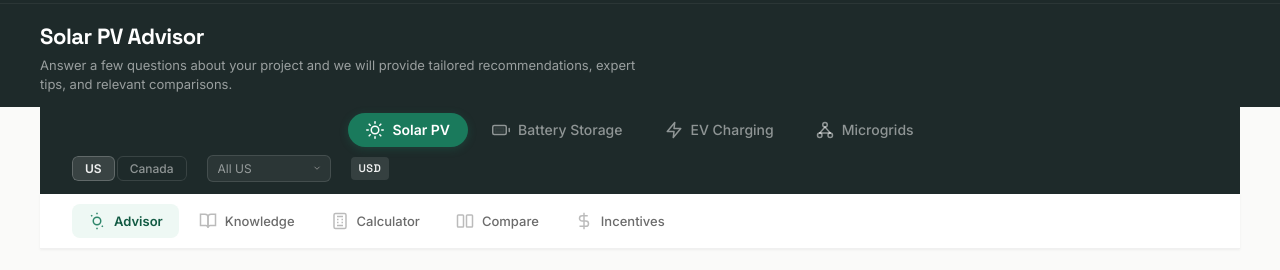
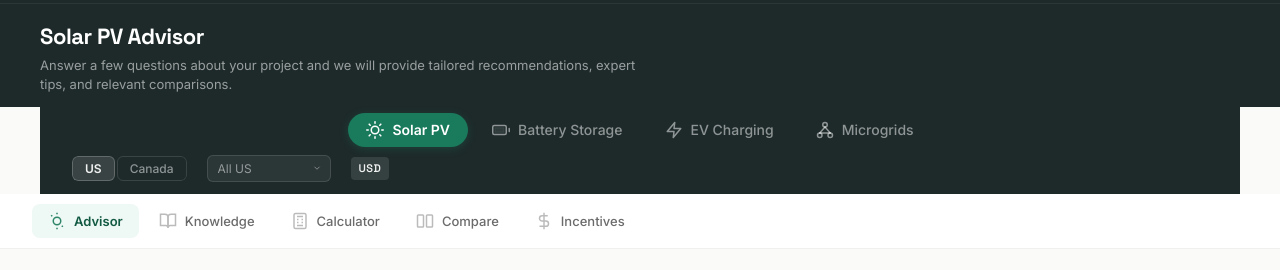
Before and after one commit to joshuastr/renewables-wizard, a website built with Vite: page index.html in a window 1280 px wide. Shown: the part 70-340 px from the top of the page. Built offline with nearby package versions, Linux system fonts and the light colour scheme.

Commit message:
Fix T-shape layout: tabs bar now full-width matching dark nav

```diff
--- a/src/style.css
+++ b/src/style.css
@@ -358,13 +358,12 @@ body {
     display: flex;
     gap: 4px;
     padding: 10px 32px;
-    max-width: 1200px;
-    margin: 0 auto;
+    max-width: none;
+    margin: 0;
     overflow-x: auto;
     scrollbar-width: none;
     background: var(--bg-white);
-    border-bottom: 1px solid var(--border);
-    box-shadow: var(--shadow-sm)
+    border-bottom: 1px solid var(--border)
 }
 
 .tool-tabs::-webkit-scrollbar {
```
